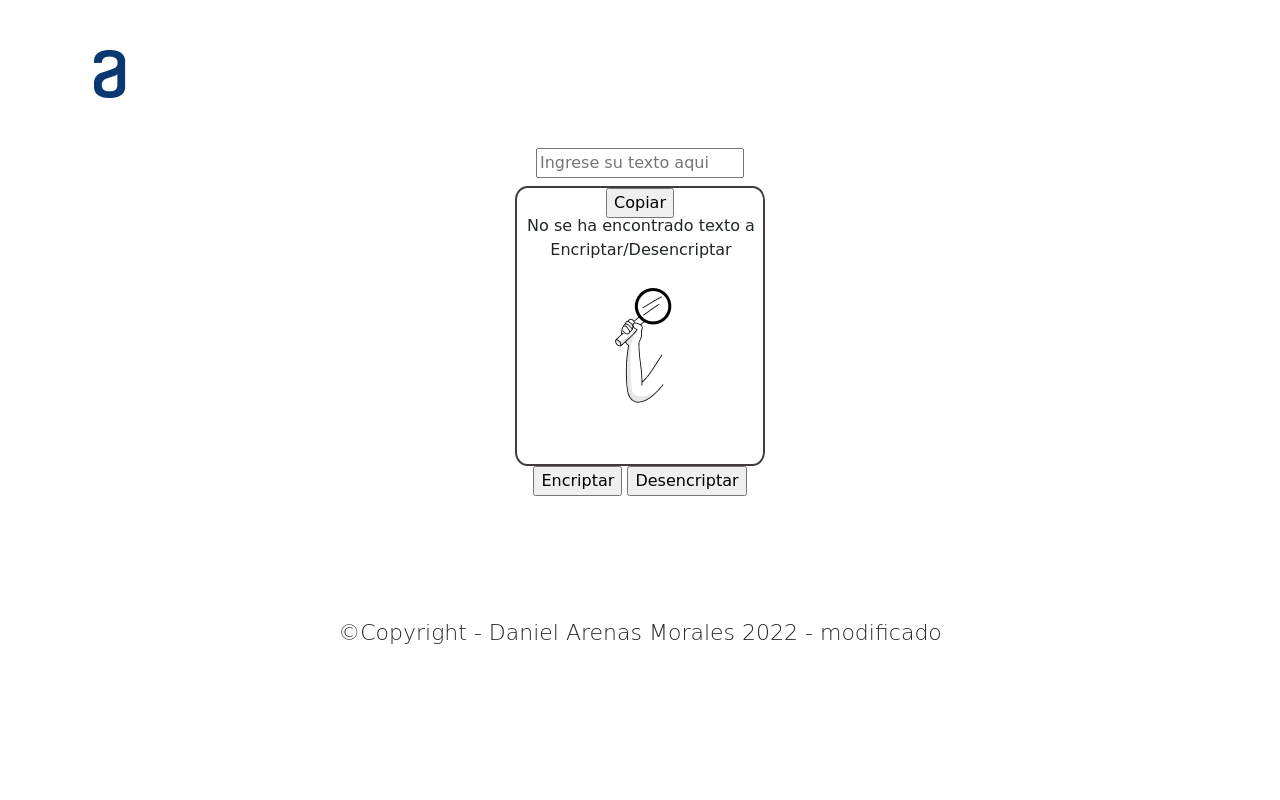
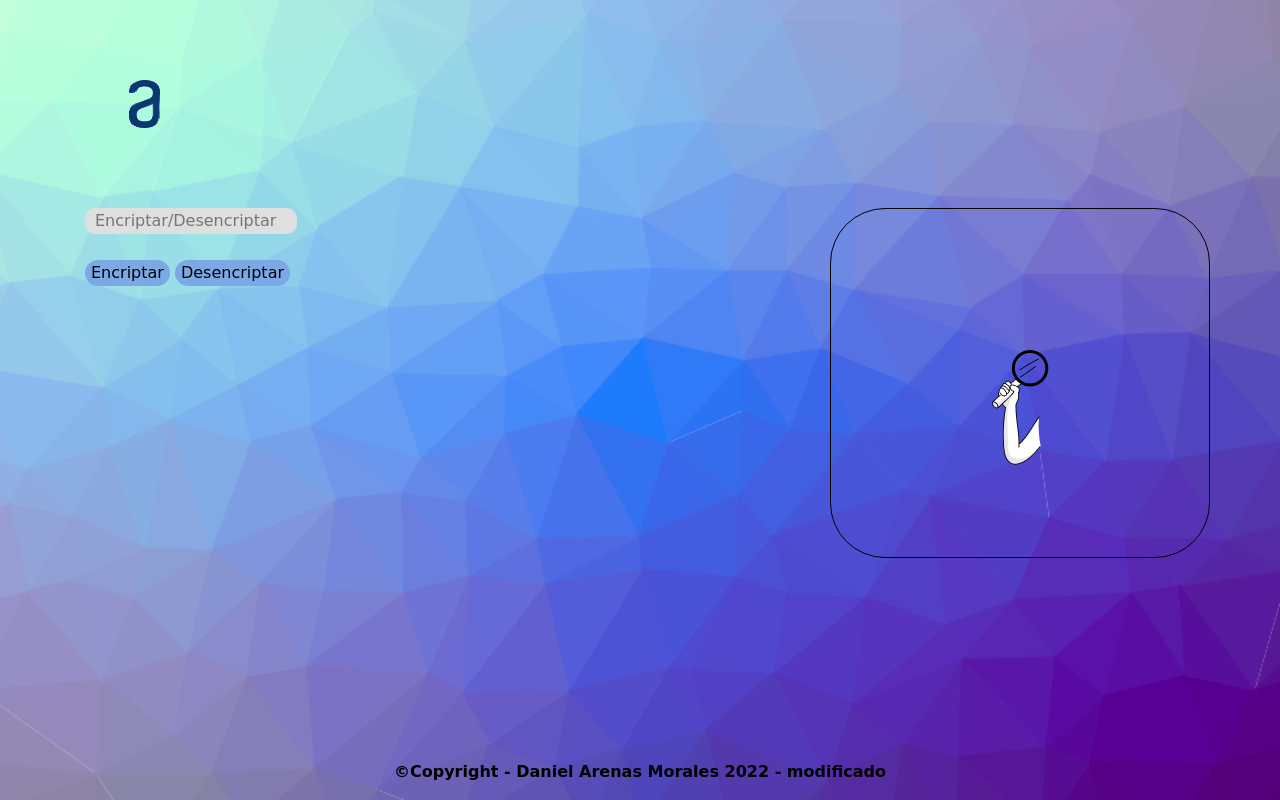
Before and after one commit to DanyElPollo/Challenges, a plain HTML site: page index.html in a window 1280 px wide. Drawn offline with nearby package versions, Linux system fonts and the light colour scheme; a web font is replaced by a local one.

Commit message:
Agregando colores y diseño

```diff
--- a/assets/css/style.css
+++ b/assets/css/style.css
@@ -1,98 +1,51 @@
-body {
-	font-family: "Sevillana", cursive;
+html,
+body{
+	height: 100%;
+	width: 100%;
+	background-image: url('../img/fondo/cool-background.png');
+	background-repeat: no-repeat;
+    background-size: cover;
+    background-position: center center;
+	font-family: "Sevillana", cursive !important;
+	/* font-weight: bold; */
 }
 
-header {
-	display: block;
-	text-align: left;
-	margin: 50px;
+.logo {
+	padding: 5rem 0rem 5rem 0rem;
 }
 
-main .ingreso,
-.mostrar {
-	display: inline-block;
+#enc-des {
+	padding-left: 10px;
+	max-width: 300px;
+	border-radius: 10px;
+	border: none;
+	background-color:rgb(223 223 223);
 }
 
-.ingreso {
-	vertical-align: top;
-	margin: 0 500px 0 100px;
+.boton {
+	border: none;
+	background-color: #7ba9e5;
+	border-radius: 1rem;
+	margin: 10px 5px 0px 0px;
 }
 
-.ingreso input {
-    font-family:  "Sevillana", cursive;
-	font-size: 20px;
-	border: none;
-	border-bottom: 1px solid #00ff;
-	padding: 0 60px 1em 0;
-}
-
-.caja1{
-	left: 93px;
-    top: 210px;
-    position: absolute;
-}
-
-.mostrar {
-	border: 2px solid #433b3b;
-    border-radius: 5%;
-    height: 280px;
-    width: 250px;
-    position: relative;
-}
-
-.mostrar #obj{
-	top: 100px;
-    position: relative;
-}
-
-.mostrar textarea {
-	border: none;
-	width: 90%;
-	height: 45%;
-}
-
-.mostrar img {
-	position: absolute;
-	top: 50%;
-	left: 40%;
-	bottom: 30px;
-}
-
-.mostrar p {
-	position: absolute;
-	left: 2px;
-	bottom: 10px;
-	text-align: center;
-}
-
-#copi{
-	display: none;
-	position: static;
-	text-align: center;
-	border: none;
-	color: rgb(98, 98, 214);
-	border-radius: 10%;
-}
-
-.caja2{
-
-}
-
-.botones {
-
+#respuesta {
+    display: flex;
+    justify-content: center;
+    align-items: center;
+    width: 300px;
+    height: 350px;
+    border: 1px solid black;
+    border-radius: 55px;
 }
 
 
-.enviar{
-    font-family:  "Sevillana", cursive;;
+footer {
+	position: absolute;
+	bottom: 0;
+	width: 100%;
 }
 
-footer {
-	margin-top: 120px;
+footer p{
+	color: black;
 }
-
-footer .copyright {
-	text-align: center;
-	font-weight: 200;
-	font-size: 22px;
-}
--- a/index.html
+++ b/index.html
@@ -6,8 +6,9 @@
     <meta http-equiv="X-UA-Compatible" content="IE=edge" />
     <meta name="viewport" content="width=device-width, initial-scale=1.0" />
     <link rel="stylesheet" href="assets/css/reset.css" />
-    <link rel="stylesheet" href="https://cdn.jsdelivr.net/npm/bootstrap@4.0.0/dist/css/bootstrap.min.css" integrity="sha384-Gn5384xqQ1aoWXA+058RXPxPg6fy4IWvTNh0E263XmFcJlSAwiGgFAW/dAiS6JXm" crossorigin="anonymous">
     <link rel="stylesheet" href="assets/css/style.css" />
+    <link rel="stylesheet" href="https://cdn.jsdelivr.net/npm/bootstrap@4.0.0/dist/css/bootstrap.min.css"
+        integrity="sha384-Gn5384xqQ1aoWXA+058RXPxPg6fy4IWvTNh0E263XmFcJlSAwiGgFAW/dAiS6JXm" crossorigin="anonymous">
     <link rel="preconnect" href="https://fonts.googleapis.com" />
     <link rel="preconnect" href="https://fonts.gstatic.com" crossorigin />
     <link href="https://fonts.googleapis.com/css2?family=Sevillana&display=swap" rel="stylesheet" />
@@ -15,47 +16,62 @@
 </head>
 
 <body>
+    <!-- Cabecera del encriptador -->
     <header>
-        <img src="assets/img/Logo.jpg" alt="Logo Alura" class="logo" />
+        <div class="logo container">
+            <img src="assets/img/logo.png" alt="Logo Alura" class="" />
+        </div>
     </header>
 
-    <main class="container d-flex flex-column justify-content-center">
-        <div class="d-flex flex-column align-items-center">
-            <div class="pb-2">
-            <input type="text" id="encr/desc" placeholder="Ingrese su texto aqui" />
+    <!-- Cuerpo del encriptador -->
+    <main>
+        <section>
+            <div class="container-fluid">
+                <div class="container">
+                    <div class="row">
+                        <div class="pb-5 col-12 col-md-6 col-lg-8 ">
+                            <div class="d-flex justify-content-center justify-content-lg-start">
+                                <input id="enc-des" class="mb-3" type="text" placeholder="Encriptar/Desencriptar">
+                            </div>
+                            <div class="d-flex justify-content-center justify-content-lg-start">
+                                <button id="enc" class="boton" type="submit">Encriptar</button>
+                                <button id="desenc" class="boton" type="submit">Desencriptar</button>
+                            </div>
+                        </div>
+                        <div class="pt-5 col-12 col-md-6 col-lg-4" id="respuesta">
+                            <img class="d-flex jsutify-content-center" src="./assets/img/muñeco/hand_rightmano_derechas.png" alt="">
+                        </div>
+                    </div>
+                </div>
             </div>
+        </section>
 
-            <div class="d-flex">
-                <section class="mostrar">
-                    <div id="text_area" class="d-none">
-                        <textarea id="campoEncDes" cols="20" rows="5"></textarea>
-                    </div>
-                    <div id="obj">
-                        <img src="assets/img/muñeco/hand_rightmano_derechas.png" alt="manoIzquierda" />
-                        <p>No se ha encontrado texto a Encriptar/Desencriptar</p>
-                    </div>
-                    <div id="copi" class="d-flex justify-content-center botones text-center">
-                        <input type="button" value="Copiar" onclick="copiar()" class="enviar" />
-                    </div>
-                </section>
-            </div>
-        </div>
+        <section>
+            <img src="./assets/gift/giphy.gif" alt="">
+        </section>
 
-        <div class=" justify-content-center">
-            <div class="botones text-center">
-                <input type="button" onclick="encriptar()" value="Encriptar" class="enviar" />
-                <input type="button" onclick="desencriptar()" value="Desencriptar" class="enviar" />
-            </div>
-        </div>
+        <section></section>
     </main>
 
+    <!-- Pie del encriptador -->
+    <footer>
+        <p class="d-flex justify-content-center align-items-end copyright">
+            <b>©Copyright - Daniel Arenas Morales 2022 - modificado</b>
+        </p>
+    </footer>
+
+
     <script src="assets/js/index.js"></script>
-
+    <script src="https://code.jquery.com/jquery-3.2.1.slim.min.js"
+        integrity="sha384-KJ3o2DKtIkvYIK3UENzmM7KCkRr/rE9/Qpg6aAZGJwFDMVNA/GpGFF93hXpG5KkN"
+        crossorigin="anonymous"></script>
+    <script src="https://cdn.jsdelivr.net/npm/popper.js@1.12.9/dist/umd/popper.min.js"
+        integrity="sha384-ApNbgh9B+Y1QKtv3Rn7W3mgPxhU9K/ScQsAP7hUibX39j7fakFPskvXusvfa0b4Q"
+        crossorigin="anonymous"></script>
+    <script src="https://cdn.jsdelivr.net/npm/bootstrap@4.0.0/dist/js/bootstrap.min.js"
+        integrity="sha384-JZR6Spejh4U02d8jOt6vLEHfe/JQGiRRSQQxSfFWpi1MquVdAyjUar5+76PVCmYl"
+        crossorigin="anonymous"></script>
 </body>
 
-<footer>
-    <p class="copyright">
-        ©Copyright - Daniel Arenas Morales 2022 - modificado
-    </p>
-</footer>
+
 </html>
```
Also changed, not shown: assets/img/Logo.jpg (deleted), assets/img/fondo/cool-background.png (added), assets/img/logo.png (added).
